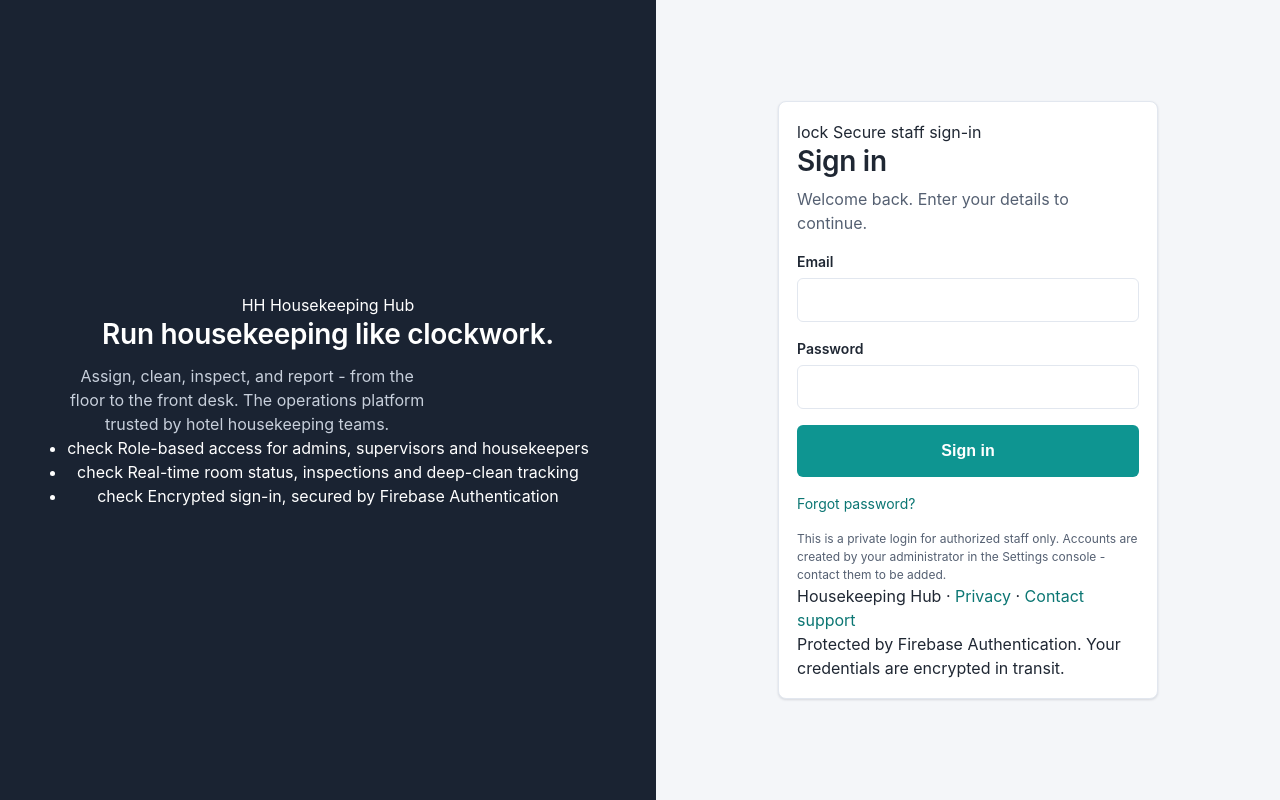
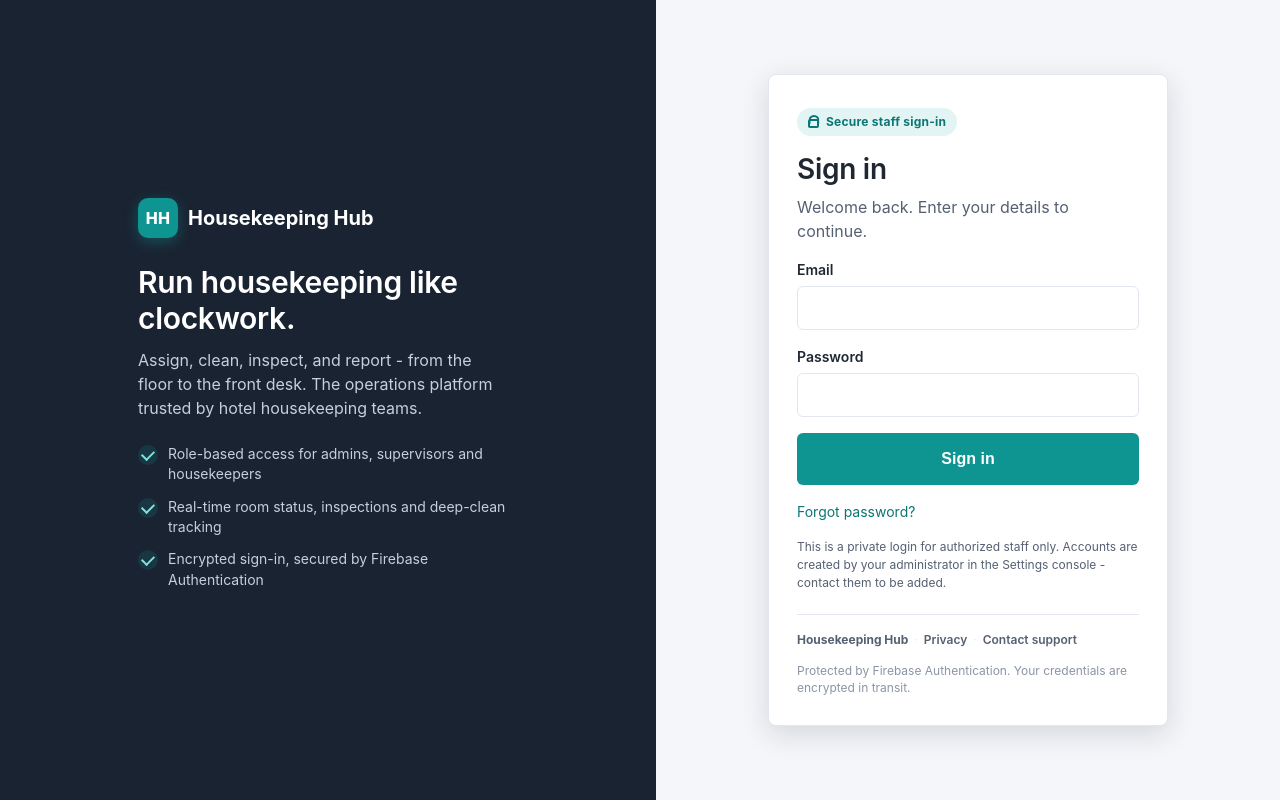
Before and after one commit to michaelseymour132-hue/housekeeping-app, a website: page index.html in a window 1280 px wide. Drawn offline with Linux system fonts and the light colour scheme; no server answers.

Commit message:
Add login page premium styles (brand panel, trust badges, footer)

```diff
--- a/css/style.css
+++ b/css/style.css
@@ -191,3 +191,28 @@ tbody tr:hover { background: var(--canvas); }
   .card, .kpi { box-shadow: none; border: 1px solid #ccc; break-inside: avoid; }
   .app { display: block; }
 }
+
+/* Login page - premium upgrade (brand panel, trust signals, footer) */
+.auth-brand-inner { max-width: 380px; text-align: left; }
+.auth-logo { display: flex; align-items: center; gap: 10px; margin-bottom: 26px; }
+.auth-logo-mark { display: inline-flex; align-items: center; justify-content: center; width: 40px; height: 40px; border-radius: 10px; background: var(--accent); color: #fff; font-weight: 800; font-size: 16px; letter-spacing: .02em; box-shadow: 0 4px 14px rgba(14,149,145,.4); }
+.auth-logo-text { font-weight: 700; font-size: var(--fs-2); color: #fff; }
+.auth-points { list-style: none; margin: 24px 0 0; padding: 0; }
+.auth-points li { display: flex; align-items: flex-start; gap: 10px; color: #c7cfdb; font-size: var(--fs-4); line-height: 1.45; margin-bottom: 12px; text-align: left; }
+.auth-tick { flex: none; display: inline-flex; align-items: center; justify-content: center; width: 20px; height: 20px; margin-top: 1px; border-radius: 999px; background: rgba(14,149,145,.18); color: #7fe3df; font-size: 0; }
+.auth-tick::before { content: ""; display: block; width: 6px; height: 10px; border: solid #7fe3df; border-width: 0 2px 2px 0; transform: rotate(45deg); margin-top: -2px; }
+.auth-secure { display: inline-flex; align-items: center; gap: 7px; padding: 5px 11px; margin-bottom: 16px; border-radius: 999px; background: var(--accent-soft); color: var(--accent-dark); font-size: var(--fs-5); font-weight: 700; letter-spacing: .02em; }
+.auth-lock { display: inline-block; width: 11px; height: 9px; margin-top: 3px; border: 2px solid var(--accent-dark); border-radius: 2px; position: relative; font-size: 0; }
+.auth-lock::before { content: ""; position: absolute; left: 50%; top: -6px; width: 7px; height: 7px; border: 2px solid var(--accent-dark); border-bottom: none; border-radius: 6px 6px 0 0; transform: translateX(-50%); }
+.auth-foot { margin-top: 22px; padding-top: 16px; border-top: 1px solid var(--border); display: flex; align-items: center; flex-wrap: wrap; gap: 6px; font-size: var(--fs-5); color: var(--slate-light); }
+.auth-foot-brand { font-weight: 700; color: var(--slate); }
+.auth-foot-sep { color: var(--border); }
+.auth-foot a { color: var(--slate); font-weight: 600; }
+.auth-foot-note { flex-basis: 100%; margin-top: 8px; color: var(--slate-light); line-height: 1.4; }
+.auth-card { box-shadow: var(--shadow-lg); border: 1px solid var(--border); padding: 28px; }
+@media (min-width: 900px) {
+  .auth-brand { align-items: center; text-align: left; }
+  .auth-brand-inner { text-align: left; }
+  .auth-brand h1 { font-size: 30px; line-height: 1.2; }
+  .auth-card { max-width: 400px; }
+}
```
